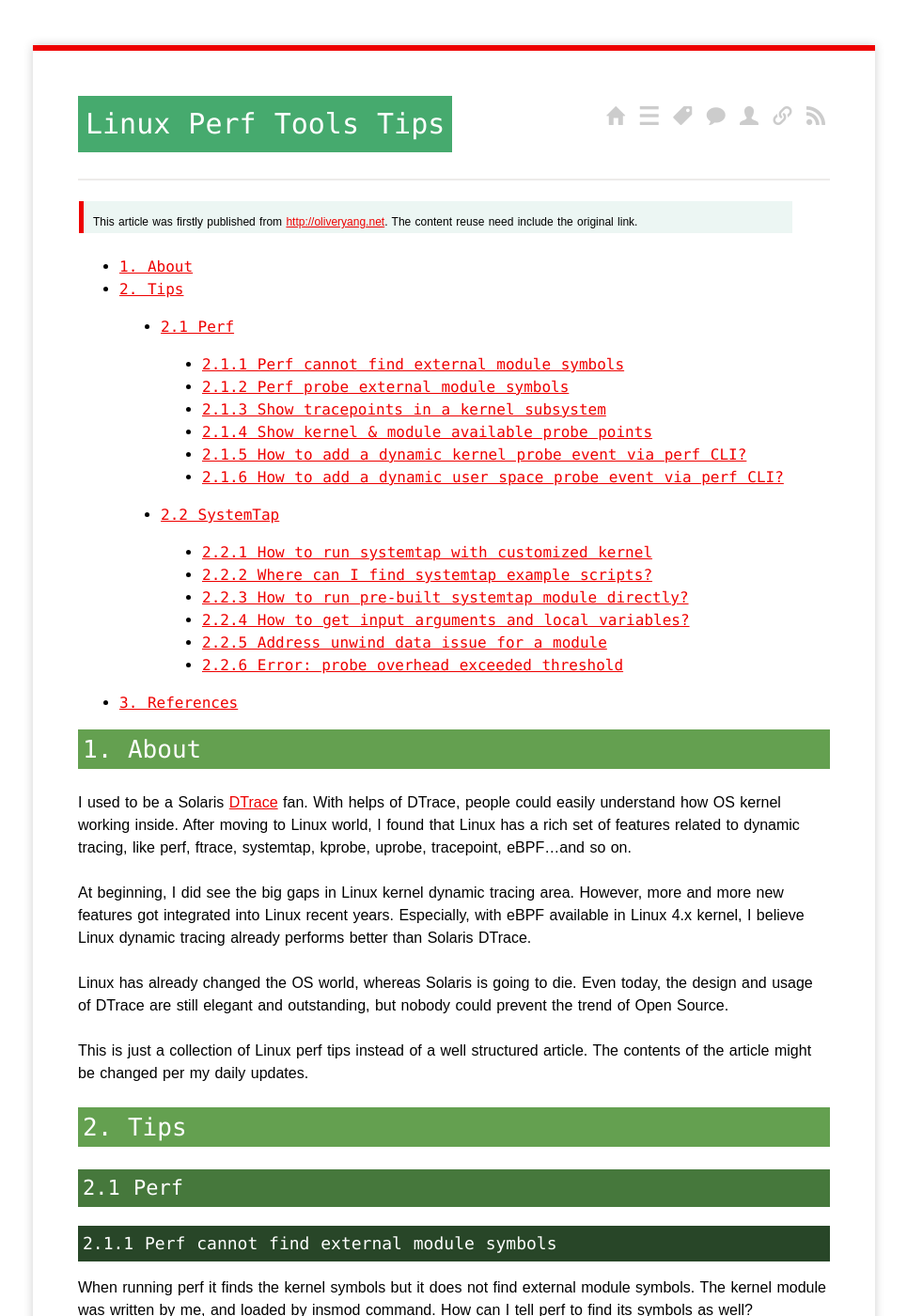
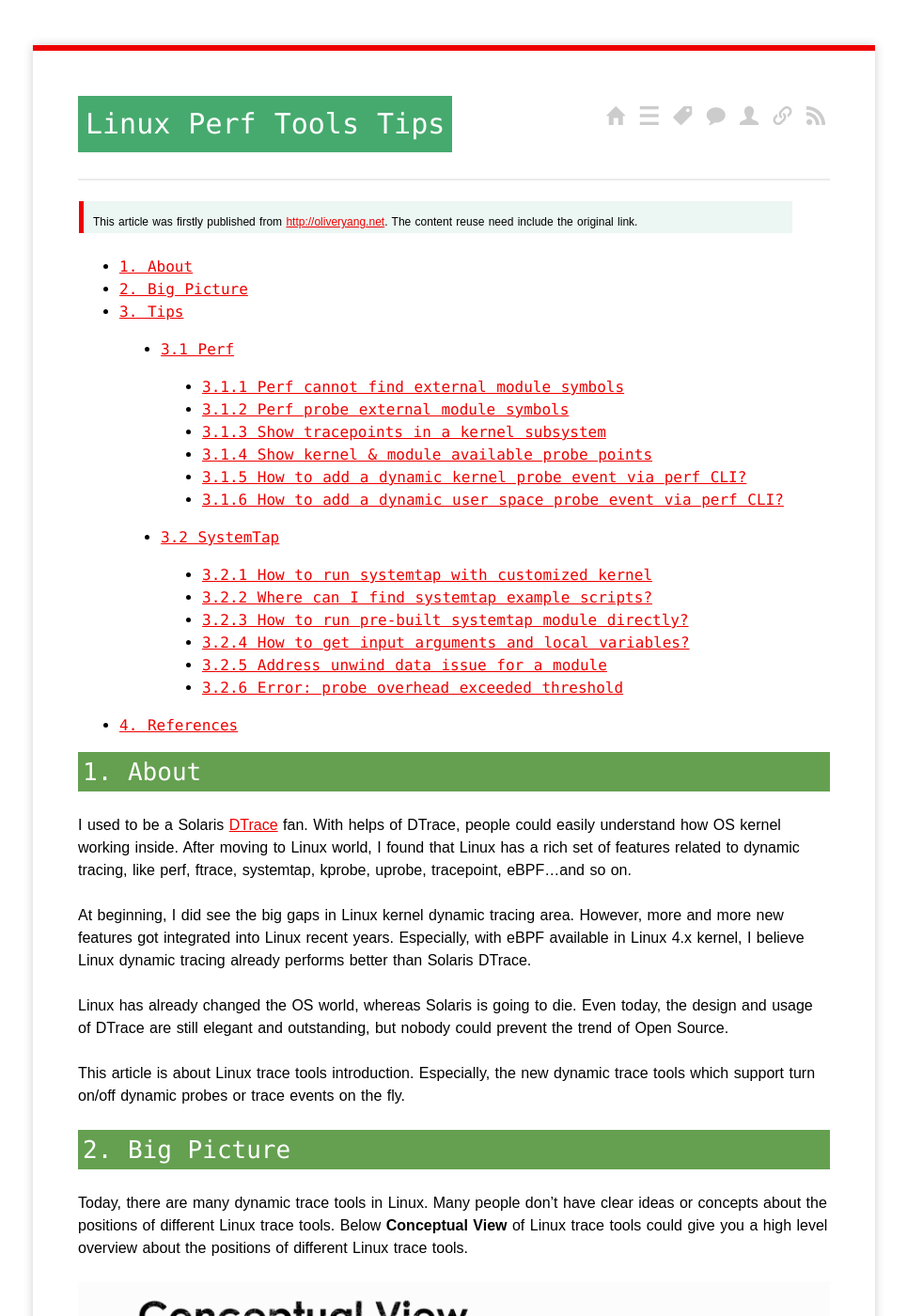
Before and after one commit to yangoliver/yangoliver.github.io, a Jekyll site: the page built from _posts/2016/2016-07-09-linux-perf-tools-tips.md, in a window 1280 px wide and 1400 px high. Shown: the whole window at 94% size, without its empty margins (157-1122 px from the left). Built offline with Jekyll 4.4.1, drawn with Linux system fonts in a browser that asks for light colours; comment, search, counter and statistics services are not loaded; some of the changed text lies outside the part shown.

Commit message:
update: added big picture, mindmap, and slides

```diff
--- a/_posts/2016/2016-07-09-linux-perf-tools-tips.md
+++ b/_posts/2016/2016-07-09-linux-perf-tools-tips.md
@@ -22,13 +22,44 @@
 Linux has already changed the OS world, whereas Solaris is going to die.
 Even today, the design and usage of DTrace are still elegant and outstanding, but nobody could prevent the trend of Open Source.
 
-This is just a collection of Linux perf tips instead of a well structured article. The contents of the article might be changed per my daily updates.
+This article is about Linux trace tools introduction. Especially, the new dynamic trace tools which support turn on/off dynamic probes or trace events on the fly.
 
-## 2. Tips
+## 2. Big Picture
 
-### 2.1 Perf
+Today, there are many dynamic trace tools in Linux. Many people don't have clear ideas or concepts about the positions of different Linux trace tools.
+Below **Conceptual View** of Linux trace tools could give you a high level overview about the positions of different Linux trace tools.
 
-#### 2.1.1 Perf cannot find external module symbols
+<img src="/media/images/2016/linux_trace_tools.png" width="100%" height="100%" />
+
+You may find that the underlying tools in above picture are the building blocks of other trace tools.
+Below mindmap could give you a big picture regarding to the classification of these building blocks.
+
+<pre class="km-container" minder-data-type="markdown" style="height: 250px">
+
+- Trace Events
+  - Software Events
+    - Predefined
+      - [Mcount](https://github.com/torvalds/linux/blob/master/Documentation/trace/ftrace.txt)
+      - [Tracepoint](https://github.com/torvalds/linux/blob/master/Documentation/trace/tracepoints.txt)
+    - Dynamic
+      - [Kprobe](https://github.com/torvalds/linux/blob/master/Documentation/trace/kprobetrace.txt)
+      - [Uprobe](https://github.com/torvalds/linux/blob/master/Documentation/trace/uprobetracer.txt)
+  - Hardware Events
+    - [Perf Events (PMU)](https://perf.wiki.kernel.org/index.php/Main_Page)
+
+</pre>
+
+Linux trace tools give us a good opportunity to understand system behaviors deeply and quickly. In last month, I gave a presentation in community.
+In my talk, I shared my expericences on Linux perf tools usage.
+For more information, please download the slides - [Using Linux Trace Tools - for diagnosis, analysis, learning and fun](https://github.com/yangoliver/mydoc/blob/master/share/linux_trace_tools.pdf).
+
+## 3. Tips
+
+This section is just a collection of Linux perf tips instead of a well structured descriptions. The contents of the section might be changed per my daily updates.
+
+### 3.1 Perf
+
+#### 3.1.1 Perf cannot find external module symbols
 
 When running perf it finds the kernel symbols but it does not find external module symbols. The kernel module was written by me, and loaded by insmod command.
 How can I tell perf to find its symbols as well?
@@ -50,7 +81,7 @@
 	$ cp ./sampleblk.ko /lib/modules/4.6.0/kernel/drivers/block/
 	$ depmod -a
 
-#### 2.1.2 Perf probe external module symbols
+#### 3.1.2 Perf probe external module symbols
 
 List, add a kernel probe for a module, and record, report the profiling the results
 
@@ -62,13 +93,13 @@
 
 	$ perf report
 
-#### 2.1.3 Show tracepoints in a kernel subsystem
+#### 3.1.3 Show tracepoints in a kernel subsystem
 
 List all kernel block layer tracepoints,
 
 	$ sudo perf list subsys block:*
 
-#### 2.1.4 Show kernel & module available probe points
+#### 3.1.4 Show kernel & module available probe points
 
 List all probe points in kernel,
 
@@ -80,7 +111,7 @@
 
 All of above probe points could be also used by ftrace and other kprobe based tools. By default, all kernel and module APIs could be listed as probe points.
 
-#### 2.1.5 How to add a dynamic kernel probe event via perf CLI?
+#### 3.1.5 How to add a dynamic kernel probe event via perf CLI?
 
 In Linux kernel, dynamic kernel probe event is supported by kprobe. Perf CLI could be its front-end.
 First, get the what lines could be probed by perf,
@@ -109,7 +140,7 @@
 
 The syntax of kprobe event could be found from [Documentation/trace/kprobetrace.txt](https://github.com/torvalds/linux/blob/master/Documentation/trace/kprobetrace.txt).
 
-#### 2.1.6 How to add a dynamic user space probe event via perf CLI?
+#### 3.1.6 How to add a dynamic user space probe event via perf CLI?
 
 User space probe needs Uprobes support in both kernel and perf CLI.
 
@@ -153,13 +184,13 @@
 
 The syntax of kprobe event could be found from [Documentation/trace/uprobetracer.txt](https://github.com/torvalds/linux/blob/master/Documentation/trace/uprobetracer.txt)
 
-### 2.2 SystemTap
+### 3.2 SystemTap
 
-#### 2.2.1 How to run systemtap with customized kernel
+#### 3.2.1 How to run systemtap with customized kernel
 
 In short, we could rebuild systemtap and kernel to make it work together. Please refer to [This article](https://www.ibm.com/support/knowledgecenter/linuxonibm/liaai.systemTap/liaaisystapcustom.htm).
 
-#### 2.2.2 Where can I find systemtap example scripts?
+#### 3.2.2 Where can I find systemtap example scripts?
 
 For systemtap example scripts, there are two ways,
 
@@ -171,7 +202,7 @@
 
 Reading example scripts is the best way to learn systemtap. [SystemTap Beginners Guide](https://www.sourceware.org/systemtap/SystemTap_Beginners_Guide/index.html) is a good reference.
 
-#### 2.2.3 How to run pre-built systemtap module directly?
+#### 3.2.3 How to run pre-built systemtap module directly?
 
 First, build the systemtap script by running `stap -k` option,
 
@@ -183,7 +214,7 @@
 
 	$ sudo staprun /tmp/stapKI1aZ3/stap_13235.ko
 
-#### 2.2.4 How to get input arguments and local variables?
+#### 3.2.4 How to get input arguments and local variables?
 
 The `-L` option showed the source code information, input arguments, and local variables,
 
@@ -194,7 +225,7 @@
 
 	$ sudo stap -e 'probe kernel.function("do_unlinkat") { printf("%s \n", kernel_string($pathname))} '
 
-#### 2.2.5 Address unwind data issue for a module
+#### 3.2.5 Address unwind data issue for a module
 
 Got following warning messages while running below SystemTap one line command,
 
@@ -226,7 +257,7 @@
 
 The `--all-modules` could increase the module size built by stap, `-d` should be better way to address the issue.
 
-#### 2.2.6 Error: probe overhead exceeded threshold
+#### 3.2.6 Error: probe overhead exceeded threshold
 
 Systemtap will report error while a probe couldn't return within a time threshold.
 
@@ -244,8 +275,11 @@
 
 	sudo stap -DSTP_NO_OVERLOAD -v -g ./kgdb.stp
 
-## 3. References
+## 4. References
 
+* [Using Linux Trace Tools - for diagnosis, analysis, learning and fun](https://github.com/yangoliver/mydoc/blob/master/share/linux_trace_tools.pdf)
 * [SystemTap Beginners Guide](https://www.sourceware.org/systemtap/SystemTap_Beginners_Guide/index.html)
 * [Ftrace: The hidden light switch](http://lwn.net/Articles/608497)
 * [perf-tools github](https://github.com/brendangregg/perf-tools)
+* [Linux Block Driver - 2](http://oliveryang.net/2016/07/linux-block-driver-basic-2/)
+* [Linux Block Driver - 3](http://oliveryang.net/2016/08/linux-block-driver-basic-3/)
```
Also changed, not shown: other parts of _posts/2016/2016-07-09-linux-perf-tools-tips.md (+1 -1 lines), media/images/2016/linux_trace_tools.png (added).
